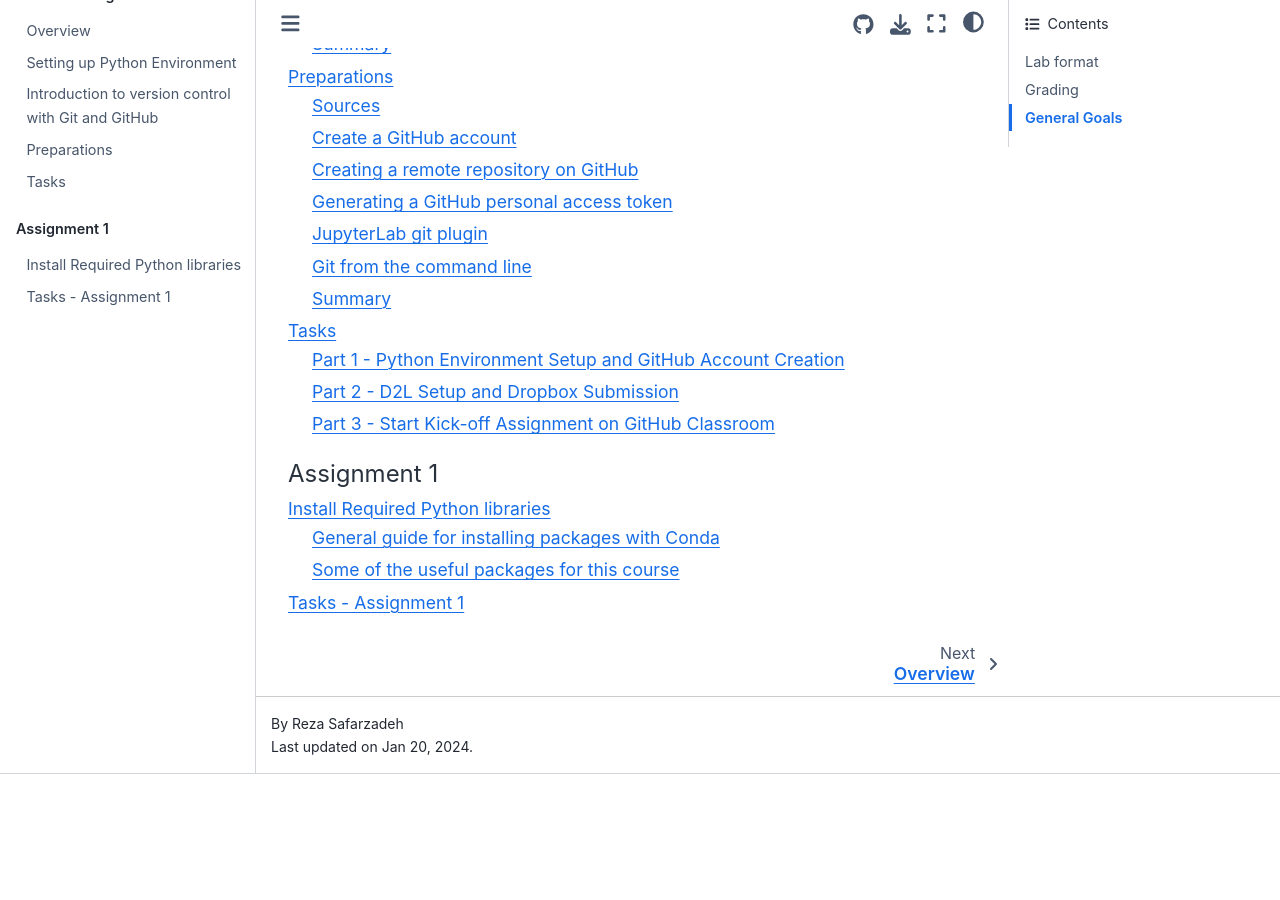
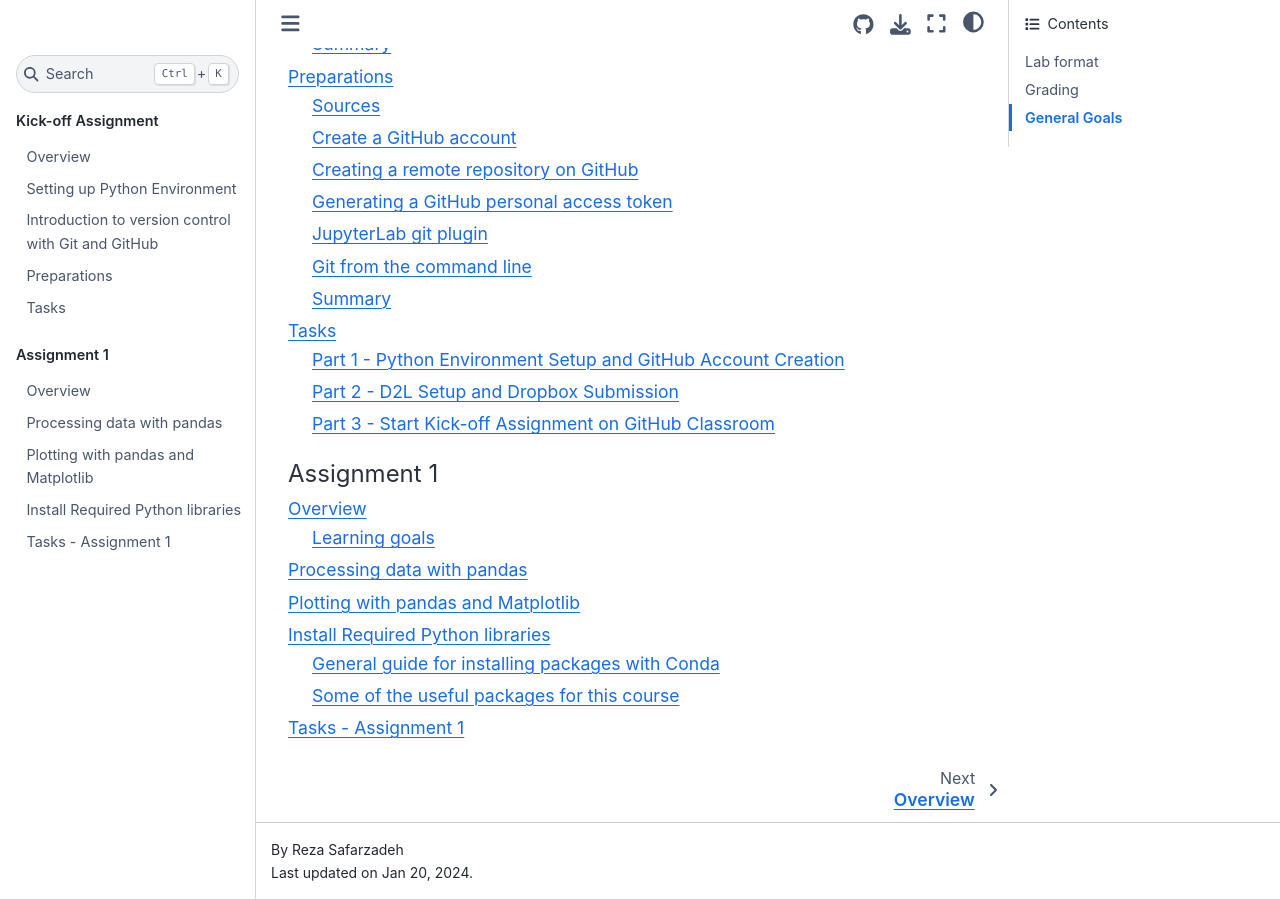
Before and after one commit to safarzadeh-reza/ENGO645-Assignments, a Sphinx documentation site: the page built from source/index.rst, in a window 1280 px wide and 900 px high, scrolled down 2816 px. Built offline with Sphinx 7.4.7 and the Sphinx Book theme 1.1.4, drawn with Linux system fonts in a browser that asks for light colours; before the commit the page ends 3590 px from its top, so only the background shows below that.

Commit message:
added overview

```diff
--- a/source/index.rst
+++ b/source/index.rst
@@ -89,5 +89,8 @@
     :maxdepth: 2
     :caption: Assignment 1
 
+    tutorials/L2/overview
+    tutorials/L2/using_pandas
+    tutorials/L2/plotting
     tutorials/L2/libraries
     tutorials/L2/tasks
```
